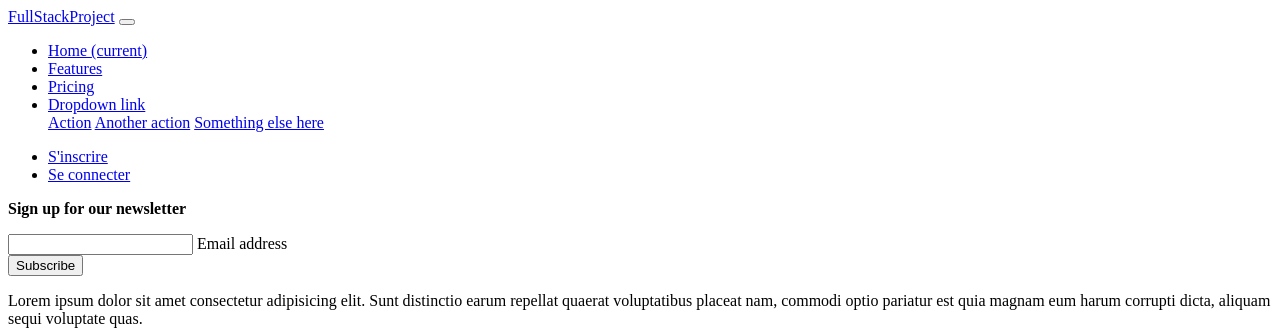
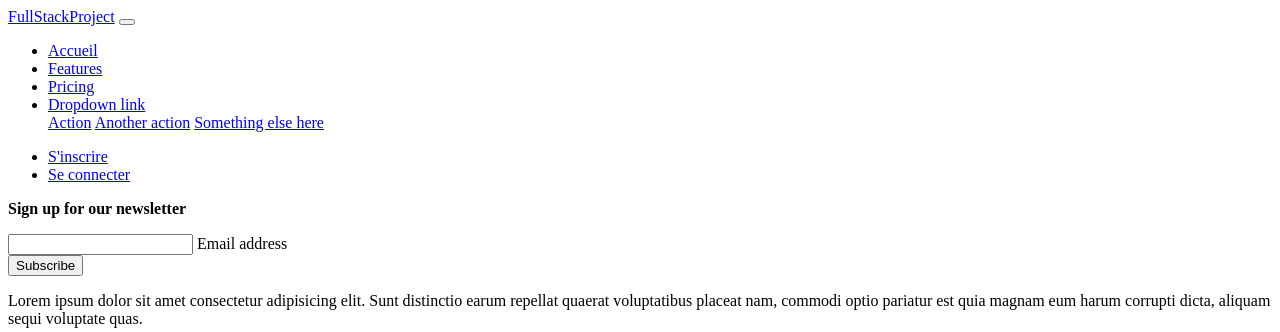
Before and after one commit to MessineB/Symfony_project, a Symfony app: template templates/base.html.twig in a window 1280 px wide. Shown: the top 332 px of the page. Run offline with Twig, Linux system fonts and the light colour scheme; the template is opened without the code that fills it, so the values that code supplies are empty; some libraries are stand-ins or nearby versions.

Commit message:
mergeMessine

```diff
--- a/templates/base.html.twig
+++ b/templates/base.html.twig
@@ -22,7 +22,7 @@
   <div class="collapse navbar-collapse" id="navbarNavDropdown">
     <ul class="navbar-nav">
       <li class="nav-item active">
-        <a class="nav-link" href="#">Home <span class="sr-only">(current)</span></a>
+        <a class="nav-link" href="#">Accueil</a>
       </li>
       <li class="nav-item">
         <a class="nav-link" href="#">Features</a>
```
